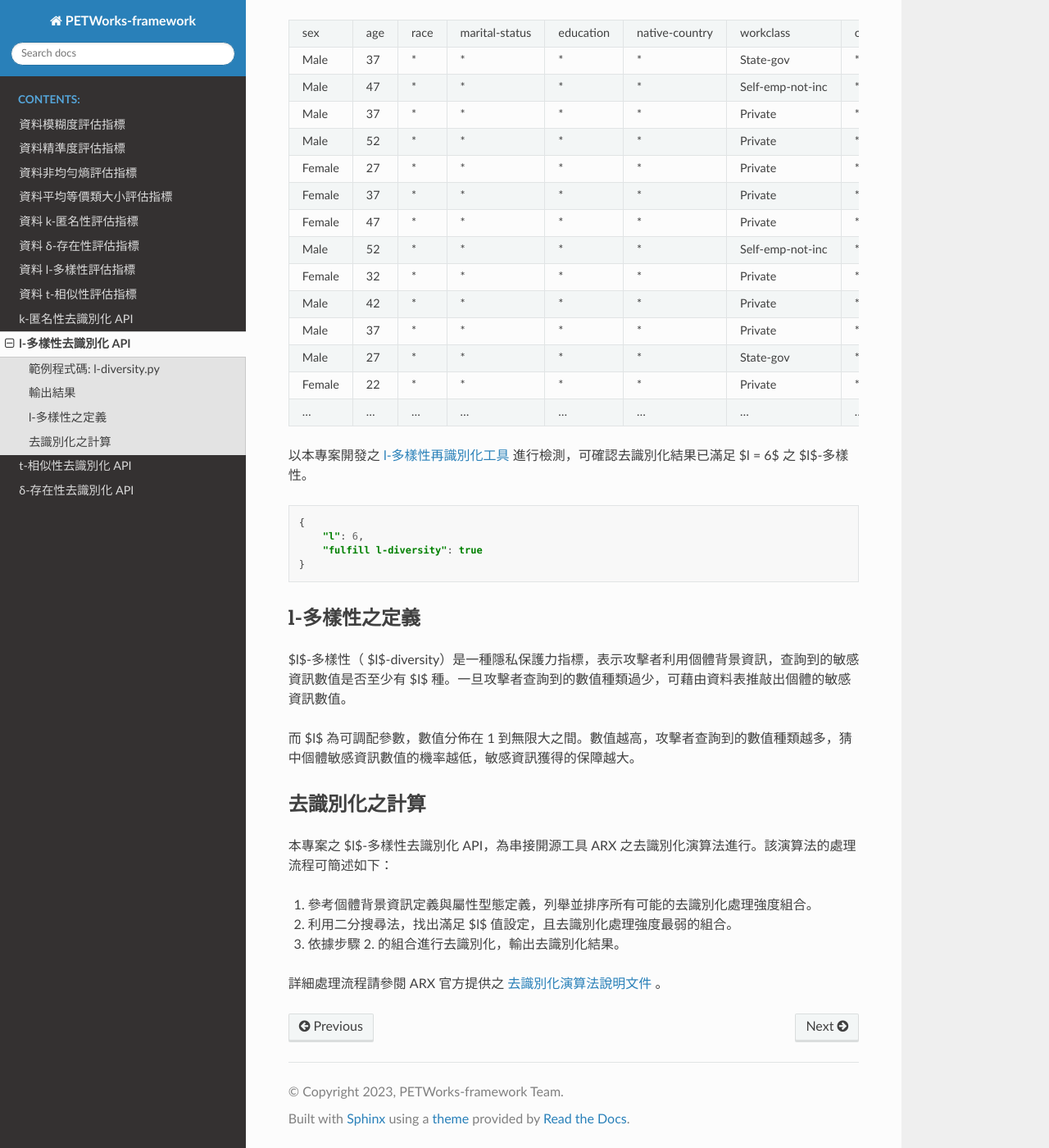
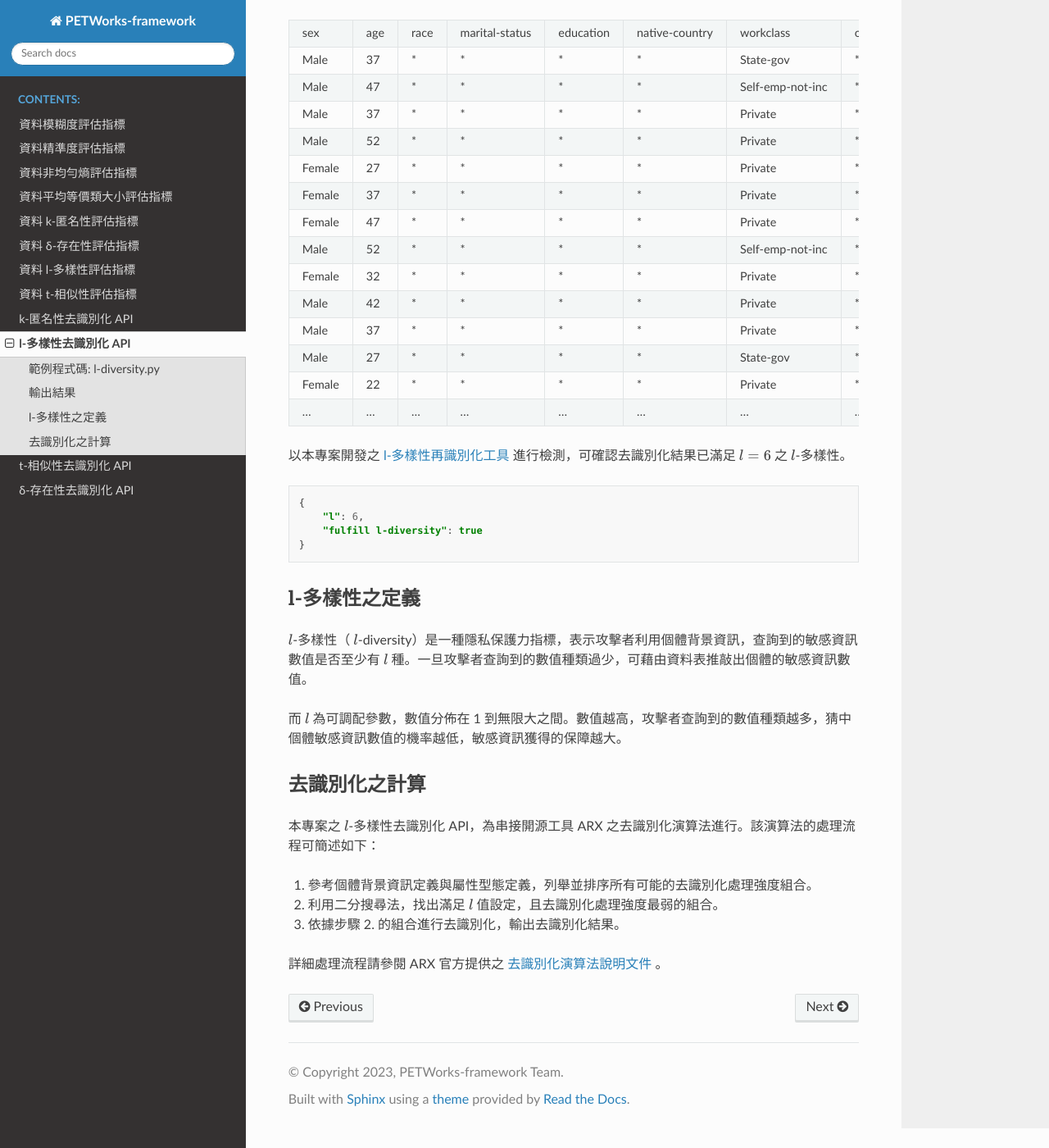
Before and after one commit to quark-engine/PETWorks-DOC, a Sphinx documentation site: the page built from docs/source/ldiversity_de-identify.rst, in a window 1280 px wide and 1400 px high, scrolled down 1047 px. Shown: the whole window at 82% size. Built offline with Sphinx 7.4.7 and the Read the Docs theme 2.0.0, drawn with Linux system fonts in a browser that asks for light colours; part of the change alters nothing that is shown; some of the changed text lies outside the part shown.

```diff
--- a/docs/source/ldiversity_de-identify.rst
+++ b/docs/source/ldiversity_de-identify.rst
@@ -3,7 +3,7 @@ l-多樣性去識別化 API
 +++++++++++++++++++++++++++++++++++++++
 
 
-以下程式碼旨在對資料進行去識別化以滿足 $l$-多樣性（ $l$-diversity）。更多 $l$-多樣性之說明，詳見 `此處 <#id4>`_ 。
+以下程式碼旨在對資料進行去識別化以滿足 :math:`l`-多樣性（ :math:`l`-diversity）。更多 :math:`l`-多樣性之說明，詳見 `此處 <#id4>`_ 。
 
 我們以 ``data/adult.csv`` 作爲原始資料，``data/adult_hierarchy`` 目錄作爲資料階層定義，以及 ``attributeTypes`` 作為屬性型態定義，展示如何透過 PETWorks-framework 框架進行去識別化。
 
@@ -43,7 +43,7 @@ l-多樣性去識別化 API
 輸出結果
 ---------------------------
 
-上述程式碼將輸出滿足 $l = 6$ 之 $l$-多樣性去識別化結果至 `output.csv`。檔案內容節錄如下：
+上述程式碼將輸出滿足 :math:`l = 6` 之 :math:`l`-多樣性去識別化結果至 `output.csv`。檔案內容節錄如下：
 
 +--------+-----+------+----------------+-----------+----------------+------------------+------------+--------------+
 | sex    | age | race | marital-status | education | native-country | workclass        | occupation | salary-class |
@@ -78,7 +78,7 @@ l-多樣性去識別化 API
 +--------+-----+------+----------------+-----------+----------------+------------------+------------+--------------+
 
 
-以本專案開發之 `l-多樣性再識別化工具 <https://petworks-doc.readthedocs.io/en/latest/ldiversity.html>`_ 進行檢測，可確認去識別化結果已滿足 $l = 6$ 之 $l$-多樣性。
+以本專案開發之 `l-多樣性再識別化工具 <https://petworks-doc.readthedocs.io/en/latest/ldiversity.html>`_ 進行檢測，可確認去識別化結果已滿足 :math:`l = 6` 之 :math:`l`-多樣性。
 
 .. code-block:: json
 
@@ -91,17 +91,17 @@ l-多樣性去識別化 API
 l-多樣性之定義
 ---------------------------
 
-$l$-多樣性（ $l$-diversity）是一種隱私保護力指標，表示攻擊者利用個體背景資訊，查詢到的敏感資訊數值是否至少有 $l$ 種。一旦攻擊者查詢到的數值種類過少，可藉由資料表推敲出個體的敏感資訊數值。
+:math:`l`-多樣性（ :math:`l`-diversity）是一種隱私保護力指標，表示攻擊者利用個體背景資訊，查詢到的敏感資訊數值是否至少有 :math:`l` 種。一旦攻擊者查詢到的數值種類過少，可藉由資料表推敲出個體的敏感資訊數值。
 
-而 $l$ 為可調配參數，數值分佈在 1 到無限大之間。數值越高，攻擊者查詢到的數值種類越多，猜中個體敏感資訊數值的機率越低，敏感資訊獲得的保障越大。
+而 :math:`l` 為可調配參數，數值分佈在 1 到無限大之間。數值越高，攻擊者查詢到的數值種類越多，猜中個體敏感資訊數值的機率越低，敏感資訊獲得的保障越大。
 
 去識別化之計算
 ---------------------------
 
-本專案之 $l$-多樣性去識別化 API，為串接開源工具 ARX 之去識別化演算法進行。該演算法的處理流程可簡述如下：
+本專案之 :math:`l`-多樣性去識別化 API，為串接開源工具 ARX 之去識別化演算法進行。該演算法的處理流程可簡述如下：
 
 1. 參考個體背景資訊定義與屬性型態定義，列舉並排序所有可能的去識別化處理強度組合。
-2. 利用二分搜尋法，找出滿足 $l$ 值設定，且去識別化處理強度最弱的組合。
+2. 利用二分搜尋法，找出滿足 :math:`l` 值設定，且去識別化處理強度最弱的組合。
 3. 依據步驟 2. 的組合進行去識別化，輸出去識別化結果。
 
 詳細處理流程請參閱 ARX 官方提供之 `去識別化演算法說明文件 <https://arx.deidentifier.org/development/algorithms/>`_ 。
```
